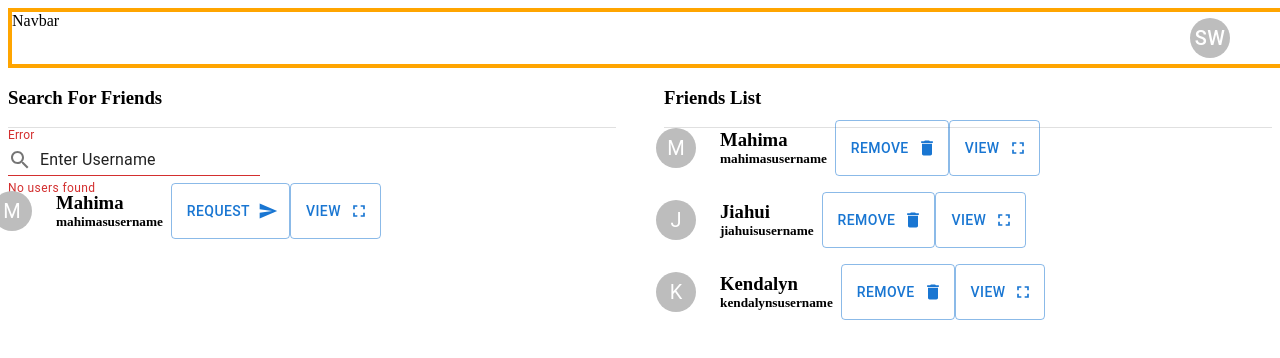
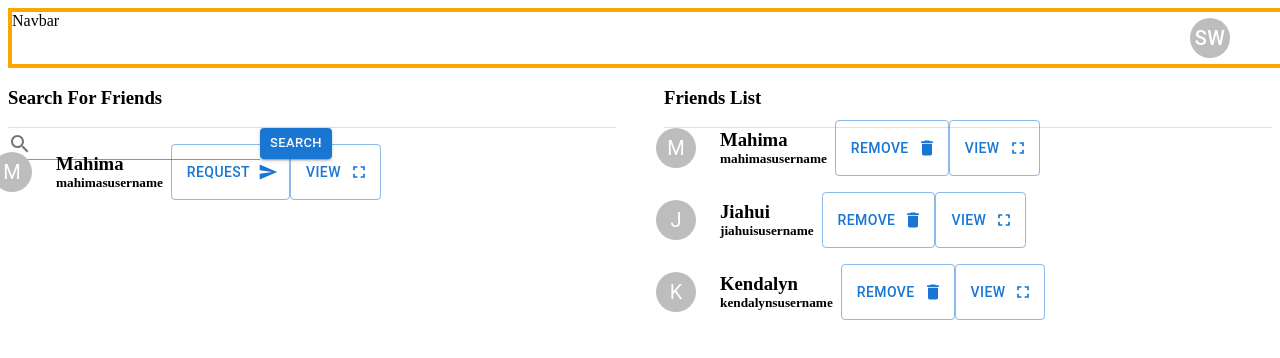
Before and after one commit to mmal1524/chef-impastable, a Next.js app in the folder chef-impastable/: page /friends in a window 1280 px wide. Shown: the top 358 px of the page. Built offline with nearby package versions, Linux system fonts and the light colour scheme.

Commit message:
almost have the searching for friends figured out, running into a couple of errors

```diff
--- /dev/null
+++ b/chef-impastable/pages/api/searchfriends.js
@@ -0,0 +1,33 @@
+import connect from "../../lib/mongodb"
+import User from "../../model/schema"
+
+let mongoose = require('mongoose')
+mongoose.set('strictQuery', false);
+connect()
+
+export default async function handler(req,res){
+    try {
+        const {username}=req.body
+        const user = await User.findOne({username})
+        if (!user) {
+            return null;
+        }
+        else {
+            return res.json({
+                username: user.username,
+                password: user.password,
+                displayName: user.displayName,
+                avatar: user.avatar,
+                friends: user.friends,
+                friendRequests: user.friendRequests,
+                createdPrivacy: user.createdPrivacy,
+                savedPrivacy: user.savedPrivacy,
+                reviewedPrivacy: user.reviewedPrivacy,
+                dietaryTags: user.dietaryTags
+            });
+        }
+    } catch (error) {
+        res.status(400).json({status:'Not able to create a new user.'})
+        console.log('error');
+    }
+}
--- a/chef-impastable/pages/friends.js
+++ b/chef-impastable/pages/friends.js
@@ -2,6 +2,7 @@ import Navbar from './navbar.js'
 import * as React from 'react';
 import User from '../components/user';
 import { currUser } from '../components/user';
+import { useState, useEffect } from "react";
 import Link from 'next/link';
 import Stack from '@mui/material/Stack';
 import Box from '@mui/material/Box';
@@ -19,13 +20,50 @@ import SearchIcon from '@mui/icons-material/Search';
 import DeleteIcon from '@mui/icons-material/Delete';
 import SendIcon from '@mui/icons-material/Send';
 import FullscreenIcon from '@mui/icons-material/Fullscreen';
+import { useRef } from 'react';
 
-export default function FriendsPage() {
+//const FriendSearch = ({ friends }) => {
+//  const [searchQuery, setSearchQuery] = useState("");
+
+//  const filteredFriends = friends.filter((friend) =>
+//    friend.name.toLowerCase().includes(searchQuery.toLowerCase())
+ // );
+
+
+export default function FriendsPage({users}) {
+    //console.log(users)
+
     var friend1 = new User('Mahima', 'mahimasusername', "", [], []);
     var friend2 = new User('Jiahui', 'jiahuisusername', "", [], []);
     var friend3 = new User('Kendalyn', 'kendalynsusername', "", [], []);
     var friend4 = new User('Carmen', 'carmentsusername', "", [], []);
     var user = new User('Sarah Wagler', 'sawagler', "", [friend1, friend2, friend3], [friend4]);
+
+    const [usernameValue, setUsernameValue] = useState("");
+    const [allUsers, setAllUsers] = useState([]);
+    const [query, setQuery] = useState("")
+    const [displayU, setDisplayU] = useState(false);
+    const [searchUser, setSearchUser] = useState(null);
+    // don't need a router, need to have a list of users come up
+
+    const sendValue = async (e) => {
+      e.preventDefault();
+      const response = await fetch('/api/searchfriends');
+      const data = await response.json();
+      setAllUsers(data);
+      return console.log("hi")
+      return console.log(usernameValue.target.value);
+    }
+
+    const handleGetUserName = e => {
+      setUsernameValue(e.target.value)
+    }
+
+    const handleNoUser = e => {
+      setDisplayU(false);
+    }
+
+    console.log(usernameValue)
 
     return (
         <div>
@@ -37,12 +75,13 @@ export default function FriendsPage() {
                 <h3 className="h3">Search For Friends</h3>
                 <Divider />
                 <TextField
-                    error
-                    id="standard-error-helper-text"
-                    label="Error"
-                    defaultValue="Enter Username"
-                    helperText="No users found"
+                    id="outlined-search"
+                    label=""
+                    defaultValue="Search..."
+                    helperText=""
                     variant="standard"
+                    value={usernameValue}
+                    onChange={handleGetUserName}
                     InputProps={{
                         startAdornment: (
                           <InputAdornment position="start">
@@ -51,6 +90,37 @@ export default function FriendsPage() {
                         ),
                       }}
                     />
+                    <Button
+                      variant='contained'
+                      color='primary'
+                      size='small'
+                      onClick={ async () => {
+                        var foundUser = await findUser(usernameValue);
+                        if (!foundUser.success) {
+                          console.log("no")
+                        } else {
+                          console.log("yes")
+                        }
+                        //<Grid container spacing={3}>
+                        //{user.map((usernameValue) => (
+                            //<Grid> item key={user.id}>
+                           //</Grid>   <UserDisplay = user={user}/>
+                           // </Grid>
+                         //</Grid> ))}
+                        //</Grid>
+                       // if (foundUser.success) {
+
+                        //  handleGetUser();
+                        //} else {
+                        //  <div>
+                          //</div>  <p> hello </p>
+                          //</div>
+                          //handleNoUser();
+                        //}
+                      }}
+                      >
+                    Search
+                    </Button>
                     {<Grid container spacing={4} direction = "row">
                             {user.friends[0].displaySmall()}
                             {<Button variant="outlined" endIcon={<SendIcon />}>Request</Button>}
@@ -82,4 +152,21 @@ export default function FriendsPage() {
             </Grid>
         </div>
     );
+
+  async function findUser(username) {
+    const res = await fetch('/api/searchfriends', {
+      method: 'POST',
+      headers: {
+        'Accept': 'application/json',
+        'Content-Type': 'application/json',
+      },
+      body: JSON.stringify({
+        username: username,
+      })
+    })
+    console.log("at the end of findUser")
+    const data = await res.json();
+    console.log(data)
+    return data;
+  }
 }
```
